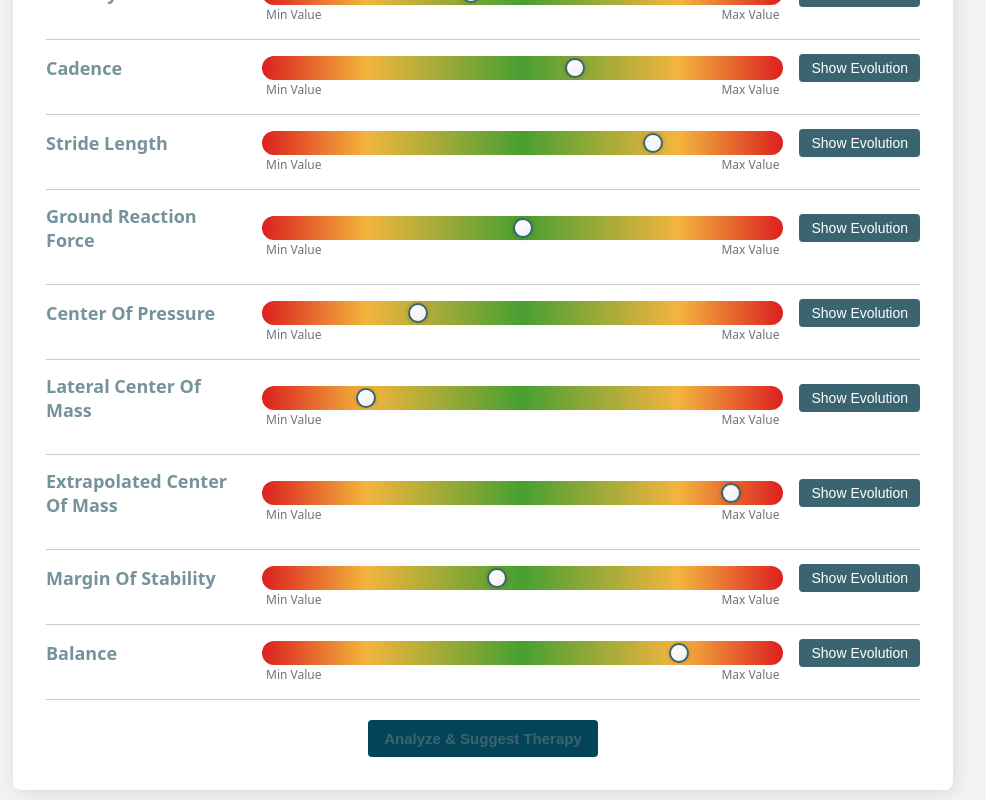
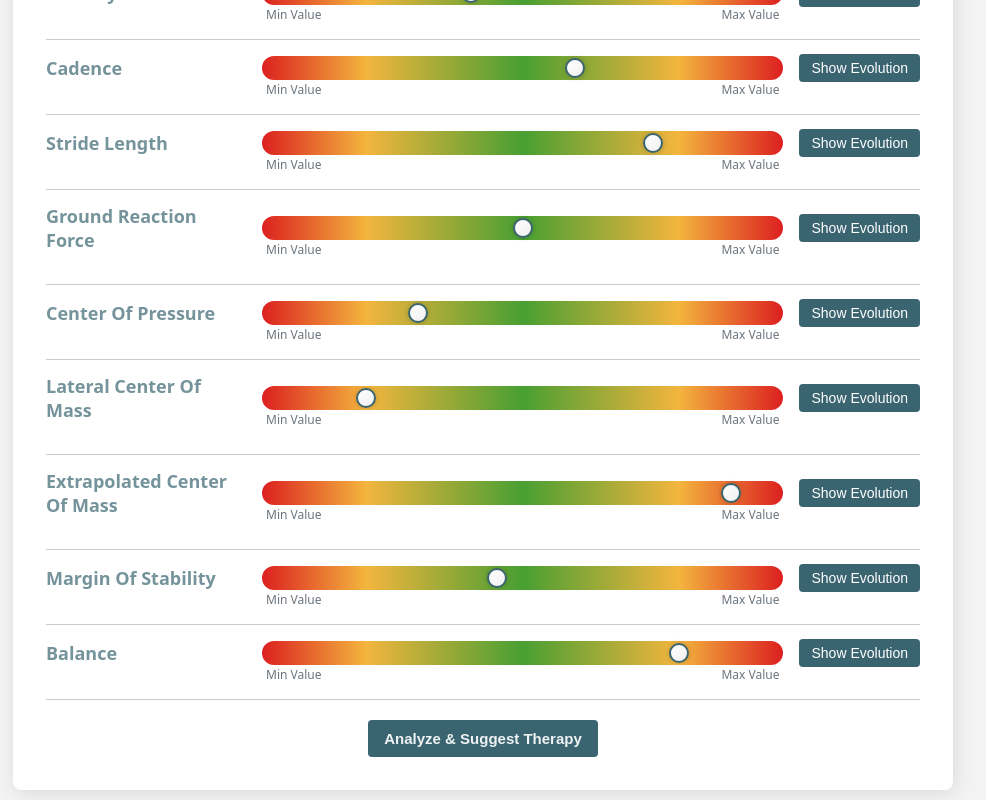
Before and after one commit to Sanjana-SKS/Sensars-Gait-Analysis, a React (Vite) app: page /PatientGaitAnalysis in a window 1280 px wide. In both pictures the pointer is over the button 640 px from the left and 978 px from the top of the page. Shown: the part 240-1040 px from the top of the page, without its empty margins (157-1143 px from the left). Built offline with nearby package versions, Linux system fonts and the light colour scheme.

Commit message:
patient analysis page hover color for analyze button

```diff
--- a/src/pages/PatientGaitAnalysis.css
+++ b/src/pages/PatientGaitAnalysis.css
@@ -316,7 +316,8 @@ body, html {
 }
 
 .pga__analyze-btn:hover {
-  background-color: #034458;
+  background-color: #3A6470;
+  color: #EEF3F4;
 }
 
 /* Therapy Suggestions tab content */
```
